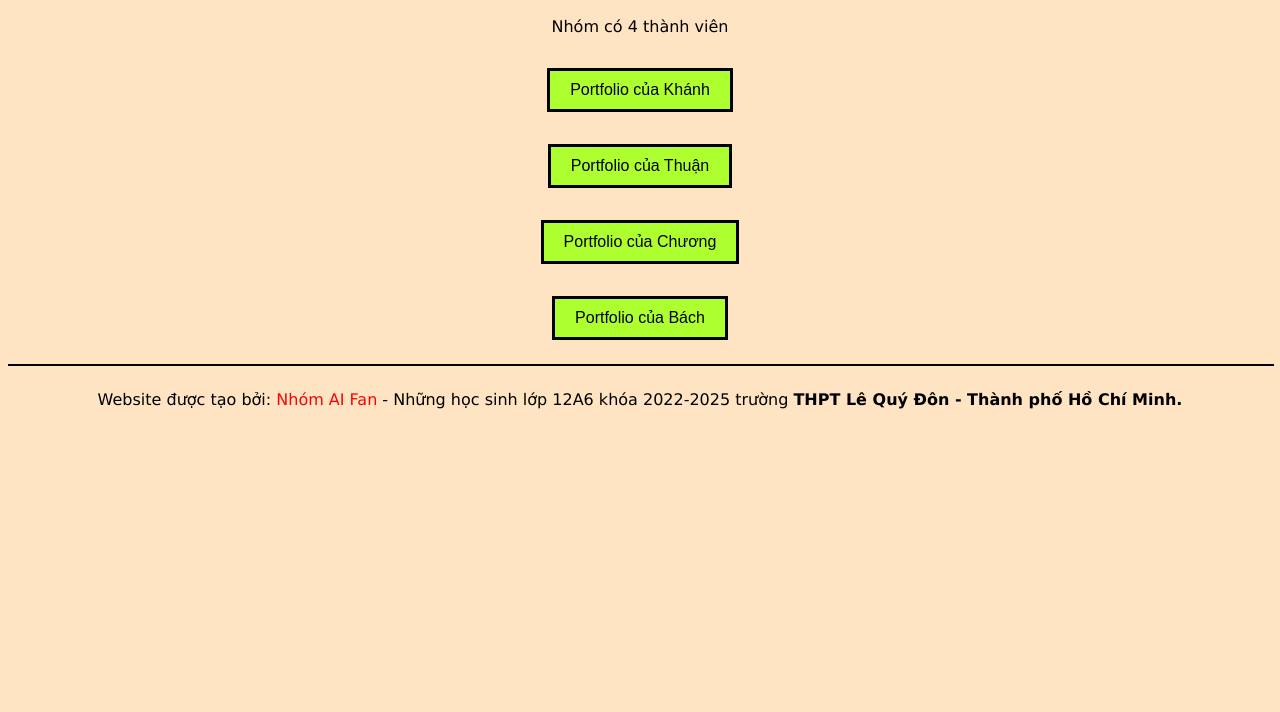
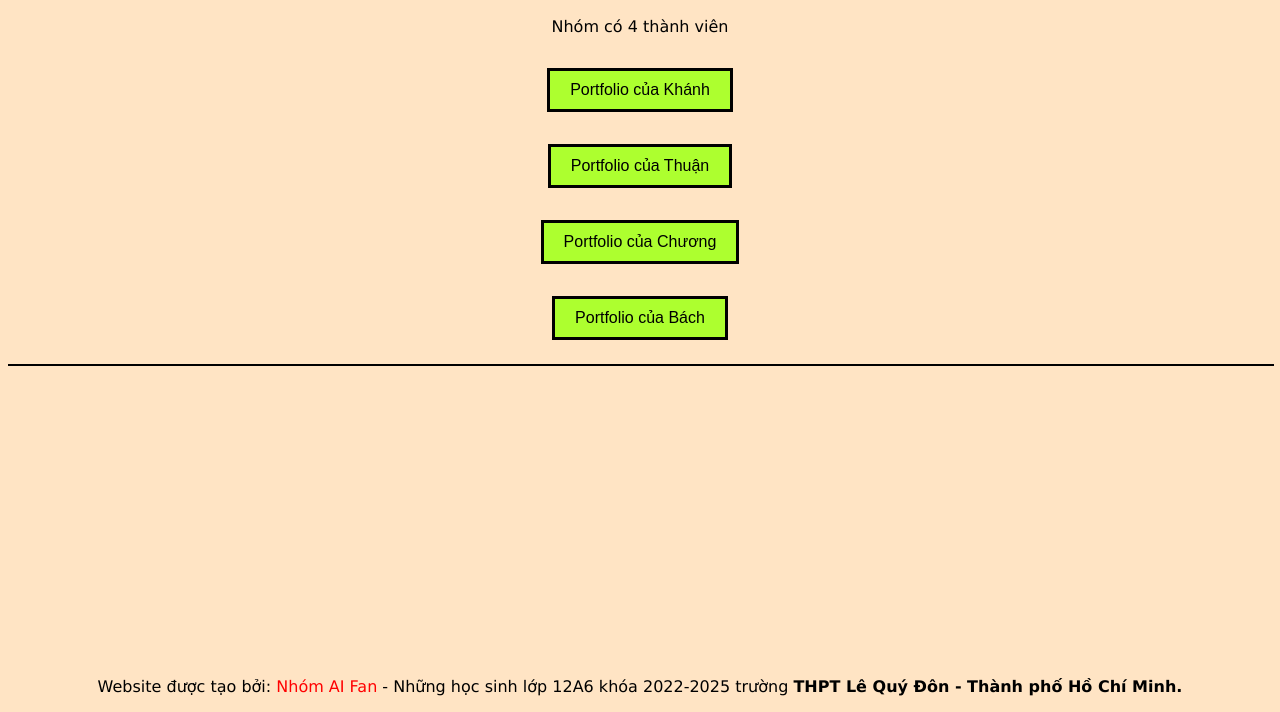
Before and after one commit to MakkoDakko/AI-Fan, a plain HTML site: page index.html in a window 1280 px wide. Shown: the part 88-800 px from the top of the page. Drawn offline with Linux system fonts and the light colour scheme.

Commit message:
Update index.html

```diff
--- a/index.html
+++ b/index.html
@@ -18,6 +18,6 @@
 <hr style="width:100%;text-align:left;margin-left:0" color="black">
 </body>
 <footer>
-    <p style=" position: flex; bottom: 0; left: 0; width: 100%; text-align: center;">Website được tạo bởi: <font color="red"> Nhóm AI Fan </font> - Những học sinh lớp 12A6 khóa 2022-2025 trường <strong>THPT Lê Quý Đôn - Thành phố Hồ Chí Minh.</strong></p>
+    <p style=" position: absolute; bottom: 0; left: 0; width: 100%; text-align: center;">Website được tạo bởi: <font color="red"> Nhóm AI Fan </font> - Những học sinh lớp 12A6 khóa 2022-2025 trường <strong>THPT Lê Quý Đôn - Thành phố Hồ Chí Minh.</strong></p>
 </footer>
 </html>
```
